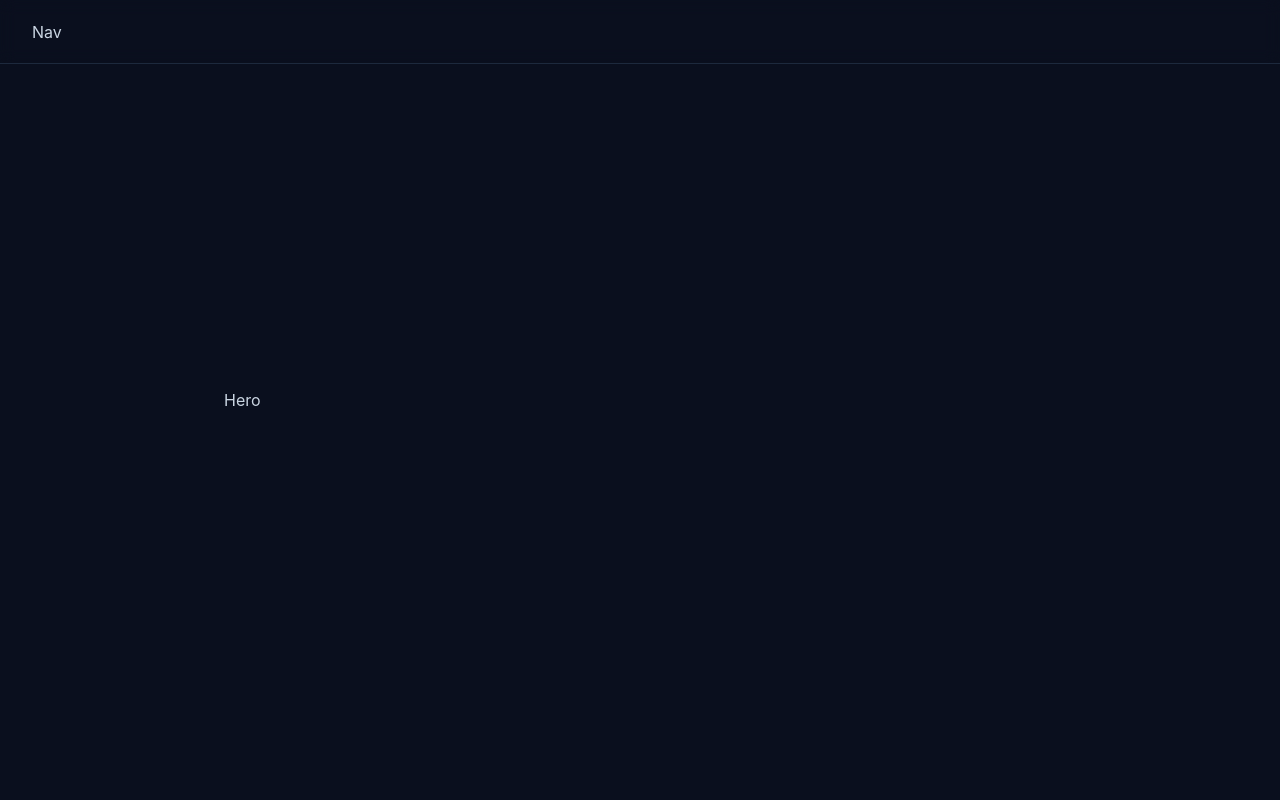
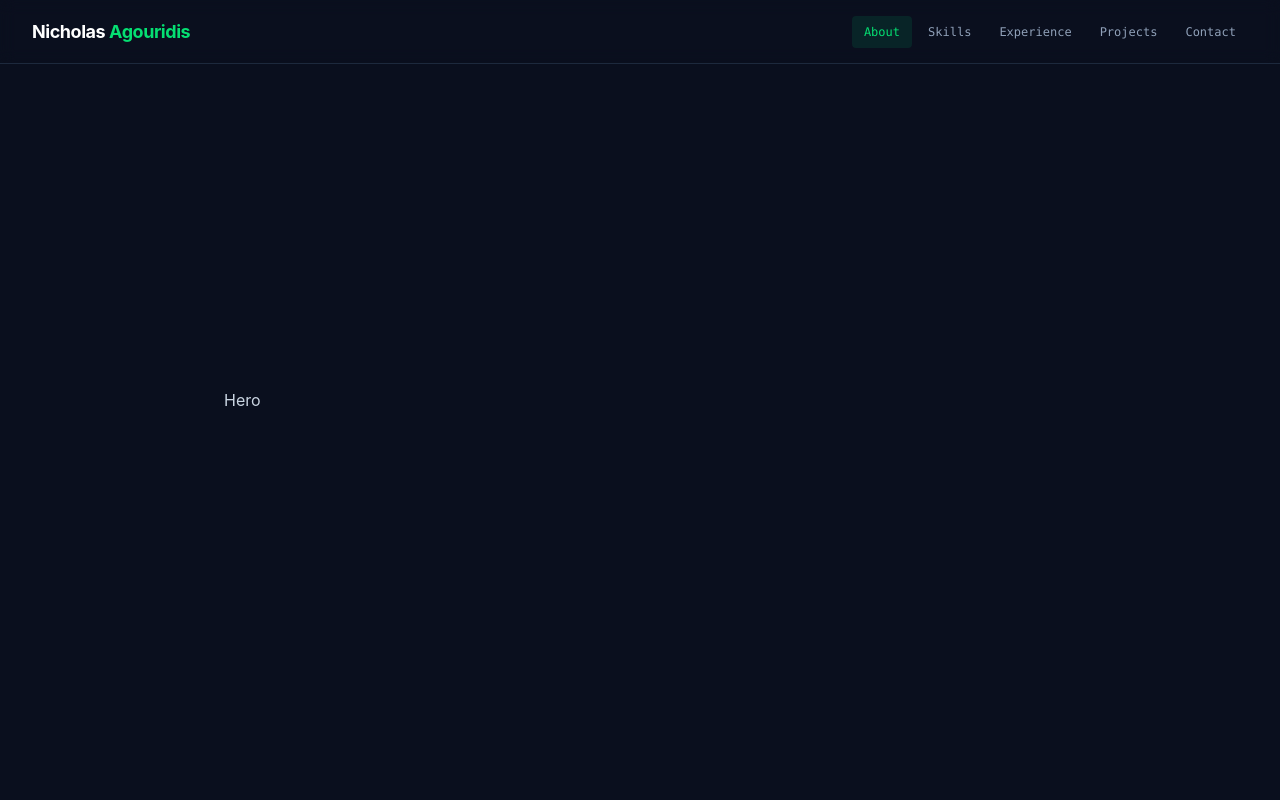
Before and after one commit to Nagouridis/Portfolio, a React (Vite) app: page / in a window 1280 px wide. Shown: the top 800 px of the page. Built offline with nearby package versions, Linux system fonts and the light colour scheme.

Commit message:
Set up nav bar functionality

```diff
--- a/src/components/Nav.jsx
+++ b/src/components/Nav.jsx
@@ -1,7 +1,49 @@
+import { useState, useEffect } from 'react'
+
+const NAV_LINKS = ['About', 'Skills', 'Experience', 'Projects', 'Contact']
+
 export default function Nav() {
-    return (
-      <nav className="fixed top-0 left-0 right-0 z-50 h-16 bg-[#0a0f1e]/80 backdrop-blur border-b border-slate-800 flex items-center px-8">
-        <p>Nav</p>
-      </nav>
-    )
+  const [activeSection, setActiveSection] = useState('About')
+
+  useEffect(() => {
+    const handler = () => {
+      const scrollY = window.scrollY + 120
+      NAV_LINKS.forEach((link) => {
+        const section = document.getElementById(link.toLowerCase())
+        if (section && scrollY >= section.offsetTop) {
+          setActiveSection(link)
+        }
+      })
+    }
+    window.addEventListener('scroll', handler)
+    return () => window.removeEventListener('scroll', handler)
+  }, [])
+
+  const scrollTo = (id) => {
+    document.getElementById(id.toLowerCase())?.scrollIntoView({ behavior: 'smooth' })
   }
+
+  return (
+    <nav className="fixed top-0 left-0 right-0 z-50 h-16 bg-[#0a0f1e]/80 backdrop-blur border-b border-slate-800 flex items-center justify-between px-8">
+      <span className="text-white font-bold text-lg tracking-tight">
+        Nicholas <span className="text-green-400">Agouridis</span>
+      </span>
+      <ul className="flex items-center gap-1">
+        {NAV_LINKS.map((link) => (
+          <li key={link}>
+            <button
+              onClick={() => scrollTo(link)}
+              className={`font-mono text-xs px-3 py-2 rounded transition-all duration-200 cursor-pointer
+                ${activeSection === link
+                  ? 'text-green-400 bg-green-400/10'
+                  : 'text-slate-400 hover:text-green-400 hover:bg-green-400/10'
+                }`}
+            >
+              {link}
+            </button>
+          </li>
+        ))}
+      </ul>
+    </nav>
+  )
+}
```
